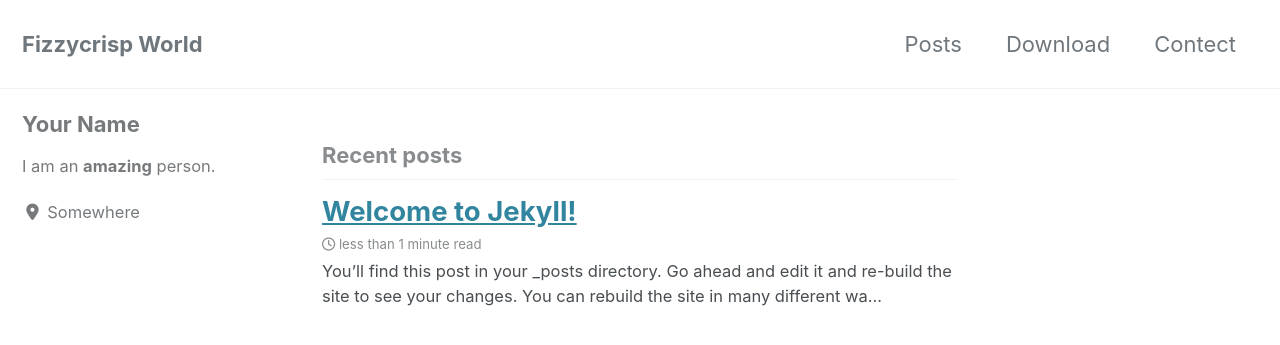
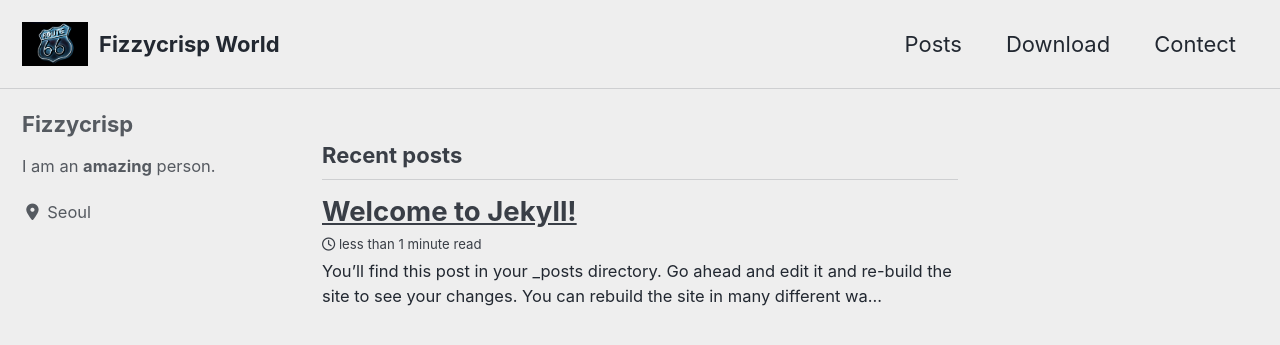
Before and after one commit to fizzycrisp/fizzycrisp.github.io, a Jekyll site: the page built from index.html, in a window 1280 px wide and 900 px high. Shown: the top 345 px of the window. Built offline with Jekyll 4.4.1, drawn with Linux system fonts in a browser that asks for light colours; cached includes are drawn as plain includes; nearby versions of some CDN libraries; the list of posts is cut into pages by our own code.

Commit message:
Update Logo, Image, Navigation

```diff
--- a/_config.yml
+++ b/_config.yml
@@ -12,7 +12,7 @@
 
 theme                  : "minimal-mistakes-jekyll"
 # remote_theme           : "mmistakes/minimal-mistakes"
-minimal_mistakes_skin    : "default" # "air", "aqua", "contrast", "dark", "dirt", "neon", "mint", "plum", "sunrise"
+minimal_mistakes_skin    : "air" # "air", "aqua", "contrast", "dark", "dirt", "neon", "mint", "plum", "sunrise"
 
 # Site Settings
 locale                   : "en-US"
@@ -24,8 +24,8 @@ description              : "An amazing website."
 url                      : "https://fizzycrisp.github.io" # the base hostname & protocol for your site e.g. "https://mmistakes.github.io"
 baseurl                  : # the subpath of your site, e.g. "/blog"
 repository               : # GitHub username/repo-name e.g. "mmistakes/minimal-mistakes"
-teaser                   : # path of fallback teaser image, e.g. "/assets/images/500x300.png"
-logo                     : # path of logo image to display in the masthead, e.g. "/assets/images/88x88.png"
+teaser                   : /assets/images/freeImage.jpg # path of fallback teaser image, e.g. "/assets/images/500x300.png"
+logo                     : /assets/images/freeLogo.jpg # path of logo image to display in the masthead, e.g. "/assets/images/88x88.png"
 masthead_title           : # overrides the website title displayed in the masthead, use " " for no title
 # breadcrumbs            : false # true, false (default)
 words_per_minute         : 200
@@ -107,10 +107,10 @@ analytics:
 
 # Site Author
 author:
-  name             : "Your Name"
+  name             : "Fizzycrisp"
   avatar           : # path of avatar image, e.g. "/assets/images/bio-photo.jpg"
   bio              : "I am an **amazing** person."
-  location         : "Somewhere"
+  location         : "Seoul"
   email            :
   links:
     - label: "Email"
--- a/_data/navigation.yml
+++ b/_data/navigation.yml
@@ -1,7 +1,7 @@
 # main links
 main:
   - title : "Posts"
-    url : /_posts/
+    url : /posts/
   - title : "Download"
     url : https://github.com/fizzycrisp/SampleDownload/
   - title : "Contect"
```
Also changed, not shown: assets/images/freeLogo.jpg (added), 1 other file.
